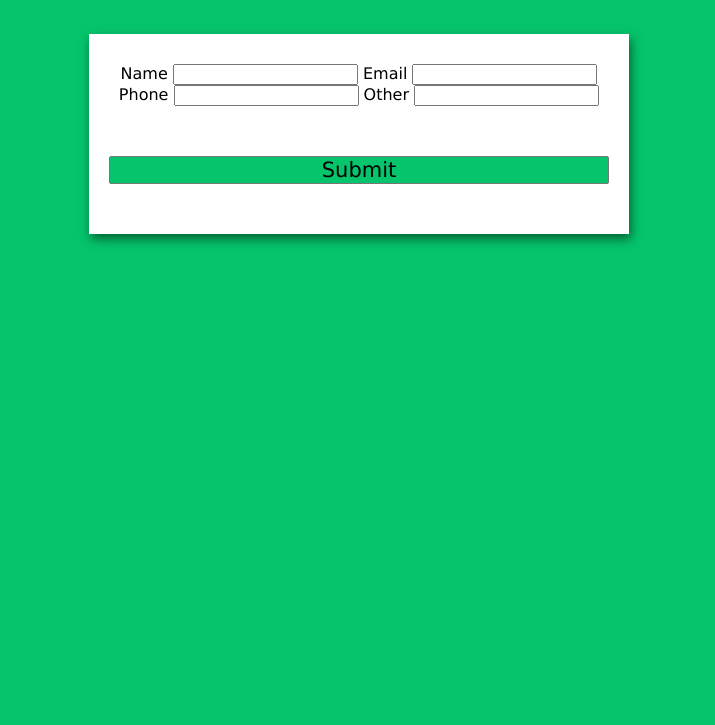
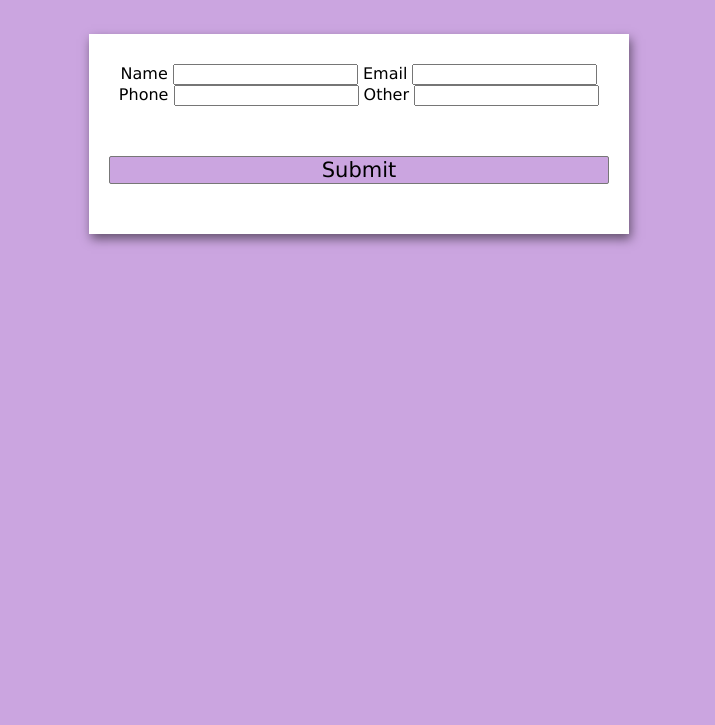
Before and after one commit to Parkerwise/transliberationfront, a website: page frontend/contact.html in a window 1280 px wide. Shown: the part 75-800 px from the top of the page, without its empty margins (281-996 px from the left). Drawn offline with Linux system fonts and the light colour scheme.

Commit message:
background color

```diff
--- a/frontend/assets/css/main.css
+++ b/frontend/assets/css/main.css
@@ -1,6 +1,6 @@
 /* Styling the Body element */
 body {
-    background-color: #05c46b;
+    background-color: #cba5e0;
     font-family: Verdana;
     text-align: center;
 }
@@ -41,7 +41,7 @@ form {
 }
 /* Styling Button */
 button {
-    background-color: #05c46b;
+    background-color: #cba5e0;
     border: 1px solid #777;
     border-radius: 2px;
     font-family: inherit;
```
